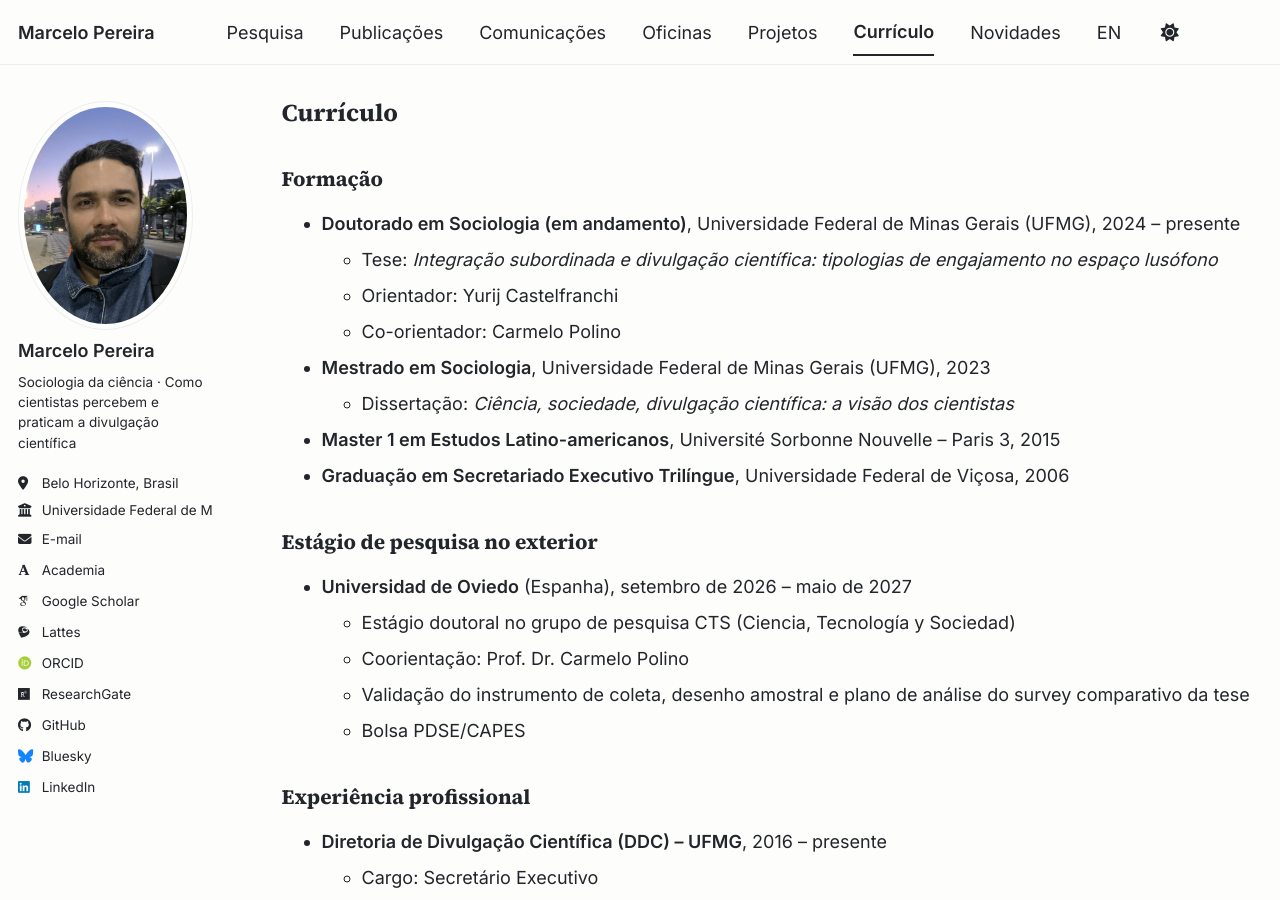
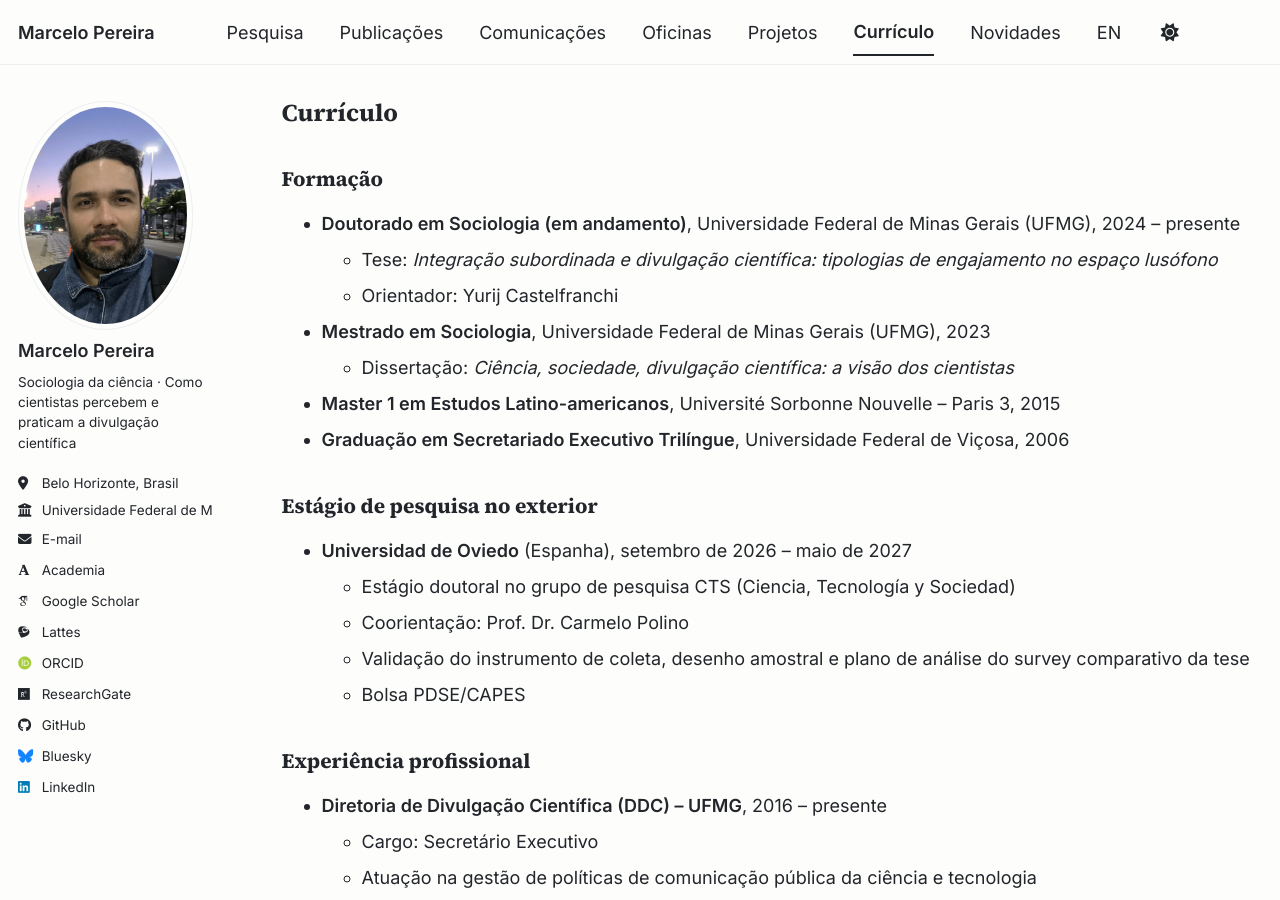
Before and after one commit to marcelo-pereira-pcst/marcelo-pereira-pcst.github.io, a Jekyll site: the page built from _pages/cv.md, in a window 1280 px wide and 900 px high. Built offline with Jekyll 4.4.1, drawn with Linux system fonts in a browser that asks for light colours; some web fonts are replaced; a script bundle is joined from its source files by our own code; library files that are not in the unit come from our copies.

Commit message:
Atualizacao de cv

```diff
--- a/_pages/cv.md
+++ b/_pages/cv.md
@@ -24,7 +24,6 @@
 * **Doutorado em Sociologia (em andamento)**, Universidade Federal de Minas Gerais (UFMG), 2024 – presente
   * Tese: *Integração subordinada e divulgação científica: tipologias de engajamento no espaço lusófono*
   * Orientador: Yurij Castelfranchi
-  * Co-orientador: Carmelo Polino
 * **Mestrado em Sociologia**, Universidade Federal de Minas Gerais (UFMG), 2023
   * Dissertação: *Ciência, sociedade, divulgação científica: a visão dos cientistas*
 * **Master 1 em Estudos Latino-americanos**, Université Sorbonne Nouvelle – Paris 3, 2015
```
